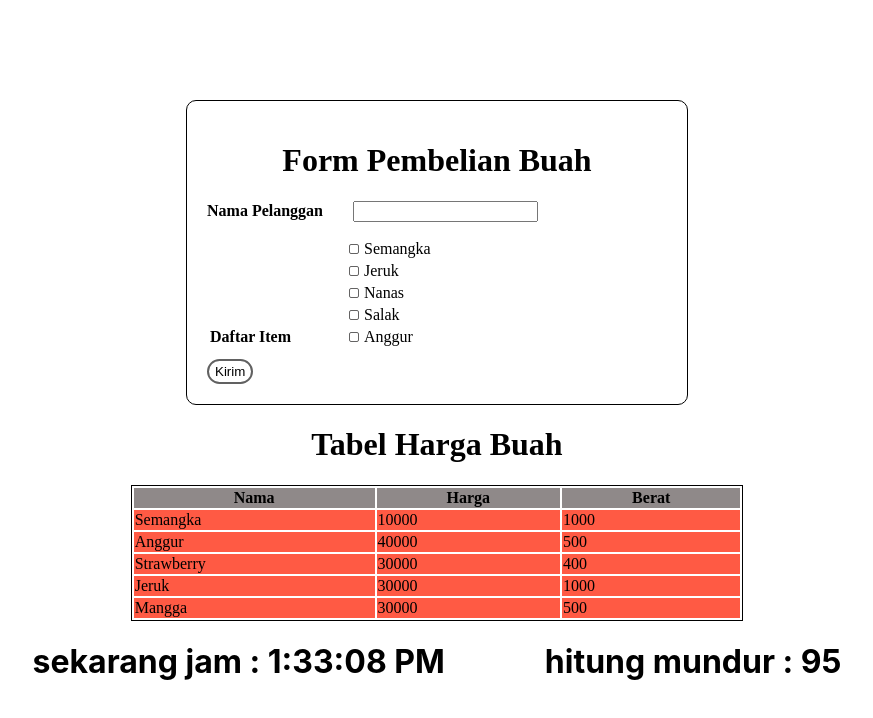
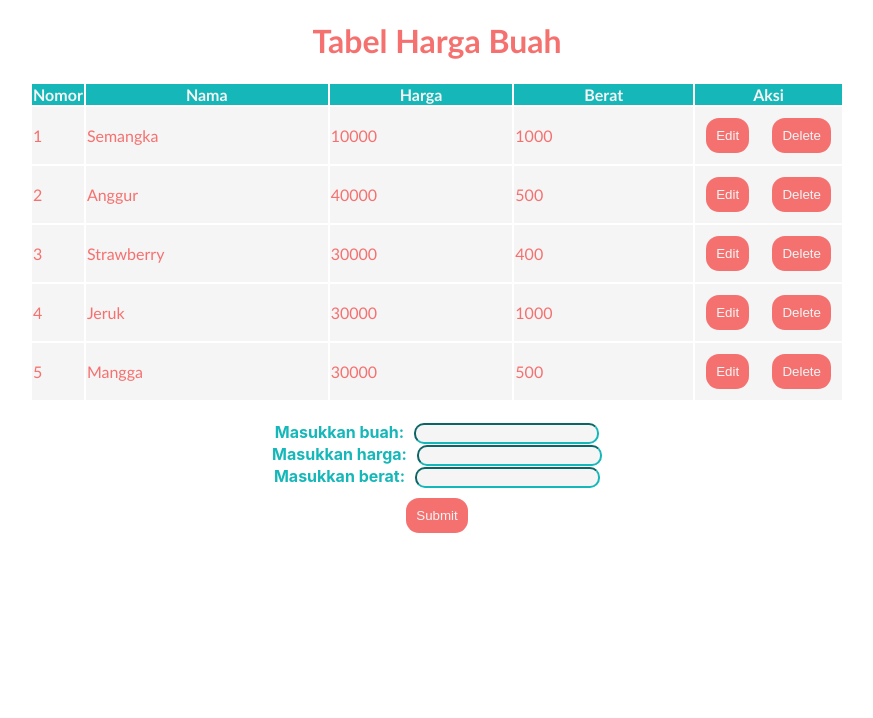
Before and after one commit to faliavicky/sanbercode-reactjs-batch18-part2, a React (Create React App) app in the folder my-app/: page / in a window 1280 px wide. Shown: the top 718 px of the page, without its empty margins (203-1076 px from the left). Built offline with nearby package versions, Linux system fonts and the light colour scheme.

Commit message:
update tugas 12

```diff
--- a/my-app/src/App.css
+++ b/my-app/src/App.css
@@ -37,27 +37,29 @@
   }
 }
 
+/*
 input[type=radio] {
   border: 1px solid rgb(100, 99, 99);
   padding: 0.3em;
   -webkit-appearance: none;
   border-radius: 20%;
   margin-right: 5px;
-}
+}*/
 
 .tabelbuah {
-  font-family: serif;
-  border: 1px solid #000000;
+  font-family: 'Trebuchet MS', 'Lucida Sans Unicode', 'Lucida Grande', 'Lucida Sans', Arial, sans-serif;
   margin: 0 auto;
 }
 
 .tabelbuah tr th {
-  background-color: #8f8989;
+  background-color: #15b7b9;
+  color: #f5f5f5;
 }
 
 
 .tabelbuah tr td {
-  background-color: #ff5a44;
+  background-color:#f5f5f5;
+  color : #f57170
 }
 
 .tabelnama {
@@ -77,4 +79,29 @@ input[type=radio] {
 
 .judul{
   text-align: center;
+  color: #f57170;
+  font-family: 'Trebuchet MS', 'Lucida Sans Unicode', 'Lucida Grande', 'Lucida Sans', Arial, sans-serif;
 }
+
+button,.buttonsubmit{
+  background-color: #f57170;
+  border: none;
+  color:#f5f5f5 ;
+  padding: 10px;
+  border-radius: 13px;
+  margin: 10px;
+  cursor: pointer;
+}
+
+label{
+  color: #15b7b9;
+  font-weight: bold;
+}
+
+input[type=text]{
+  background-color: #f5f5f5;
+  border: 2 px;
+  border-color: #15b7b9;
+  border-radius: 10px;
+  margin-left: 10px;
+}
--- a/my-app/src/App.js
+++ b/my-app/src/App.js
@@ -1,15 +1,17 @@
 import React from 'react';
 import './App.css';
-import Tugas9 from './Tugas-9/tugas9';
+/*import Tugas9 from './Tugas-9/tugas9';
 import Tugas10 from './Tugas-10/tugas10';
-import Tugas11 from './Tugas-11/tugas11';
+import Tugas11 from './Tugas-11/tugas11';*/
+import Tugas12 from './Tugas-12/tugas12';
 
 function App() {
   return (
     <div>
-      < Tugas9 />
+     {/* < Tugas9 />
       < Tugas10 />
-      < Tugas11 />
+     < Tugas11 /> */}
+     < Tugas12 />
     </div>
   );
 }
--- /dev/null
+++ b/my-app/src/Tugas-12/tugas12.js
@@ -0,0 +1,160 @@
+import React from 'react';
+/*
+class TabelNama extends React.Component {
+    render() {
+        return <div>{this.props.nama}</div>;
+    }
+}
+
+class TabelHarga extends React.Component {
+    render() {
+        return <div>{this.props.harga}</div>;
+    }
+}
+
+class TabelBerat extends React.Component {
+    render() {
+        return <div>{this.props.berat}</div>;
+    }
+}*/
+
+  class Tugas12 extends React.Component {
+    constructor(props){
+        super(props)
+        this.state ={
+         dataHargaBuah : [ {nama: "Semangka", harga: 10000, berat: 1000},
+         {nama: "Anggur", harga: 40000, berat: 500},
+         {nama: "Strawberry", harga: 30000, berat: 400},
+         {nama: "Jeruk", harga: 30000, berat: 1000},
+         {nama: "Mangga", harga: 30000, berat: 500} ],
+         inputBuah: "",
+         inputHarga: "",
+         inputBerat: "",
+         index: -1
+        }
+        // bind in constructor
+        this.handleEdit = this.handleEdit.bind(this)
+      }
+
+       // method with normal function
+    handleSubmit(event){
+    event.preventDefault()
+    let index = this.state.index
+    let inputBuah = this.state.inputBuah
+    let inputHarga = this.state.inputHarga
+    let inputBerat = this.state.inputBerat
+    let dataHargaBuah = this.state.dataHargaBuah
+
+    // if index -1 means submit create
+    if (index === -1){
+      this.setState({dataHargaBuah: [...dataHargaBuah, inputBuah], inputBuah: ""})
+      this.setState({dataHargaBuah: [...dataHargaBuah, inputHarga], inputHarga: ""})
+      this.setState({dataHargaBuah: [...dataHargaBuah, inputBerat], inputBerat: ""})
+    }else{
+      // means submit edit
+      dataHargaBuah.nama[index] = inputBuah
+      dataHargaBuah.harga[index] = inputHarga
+      dataHargaBuah.berat[index] = inputBerat
+      this.setState({dataHargaBuah, inputBuah: "",})
+      this.setState({dataHargaBuah, inputHarga: "",})
+      this.setState({dataHargaBuah, inputBerat: "",})
+    }
+  }
+
+  handleEdit(event){
+    let index = event.target.value;
+    this.setState({inputBuah: this.state.dataHargaBuah.nama[index], index})
+    this.setState({inputHarga: this.state.dataHargaBuah.harga[index], index})
+    this.setState({inputBerat: this.state.dataHargaBuah.berat[index], index})
+
+  }
+
+  //method with arrow function
+  handleInputBuahChange = (event) =>{
+    var value = event.target.value
+    this.setState({
+      inputBuah: value,
+    })
+  }
+  handleInputHargaChange = (event) =>{
+    var value = event.target.value
+    this.setState({
+      inputHarga: value,
+    })
+  }
+  handleInputBeratChange = (event) =>{
+    var value = event.target.value
+    this.setState({
+      inputBerat: value,
+    })
+  }
+
+  handleDelete = (event) =>{
+    let index = event.target.value;
+    this.state.dataHargaBuah.splice(index, 1)
+    this.setState({dataHargaBuah: this.state.dataHargaBuah})
+  }
+
+    render() {
+        return (
+            <>
+            <h1 className="judul">Tabel Harga Buah</h1>
+            <table className="tabelbuah">
+            <tr>
+                <th className="tabelnomor">Nomor</th>
+                <th className="tabelnama">Nama</th>
+                <th className="tabelharga">Harga</th>
+                <th className="tabelberat">Berat</th>
+                <th className="tabelaksi">Aksi</th>
+            </tr>
+            {
+               this.state.dataHargaBuah.map((val,index)=>{
+                var number = index+1;
+                return (
+                        <tr>
+                            <td>
+                            {number}
+                            </td>
+                            <td>
+                            {val.nama}
+                            </td>
+                            <td>
+                            {val.harga}
+                            </td>
+                            <td>
+                            {val.berat}
+                            </td>
+                            <td>
+                            <button  value={index} onClick={this.handleEdit}>Edit</button>
+                            <button style={{marginLeft: "1em"}} value={index} onClick={this.handleDelete}>Delete</button>
+                            </td>
+                        </tr>
+                )
+            })}
+            </table>
+            <br></br>
+            <form style={{textAlign: "center"}} onSubmit={this.handleSubmit.bind(this)}>
+          <label>
+            Masukkan buah:
+          </label>
+          <input type="text" required onChange={this.handleInputBuahChange} value={this.state.inputBuah} />
+          <br></br>
+          <label>
+            Masukkan harga:
+          </label>
+          <input type="text" required onChange={this.handleInputHargaChange} value={this.state.inputHarga} />
+          <br></br>
+          <label>
+            Masukkan berat:
+          </label>
+          <input type="text" required onChange={this.handleInputBeratChange} value={this.state.inputBerat} />
+          <br></br>
+          <input type="submit" value="Submit" className="buttonsubmit" />
+        </form>
+
+            </>
+        )
+    }
+}
+
+export default Tugas12;
```
